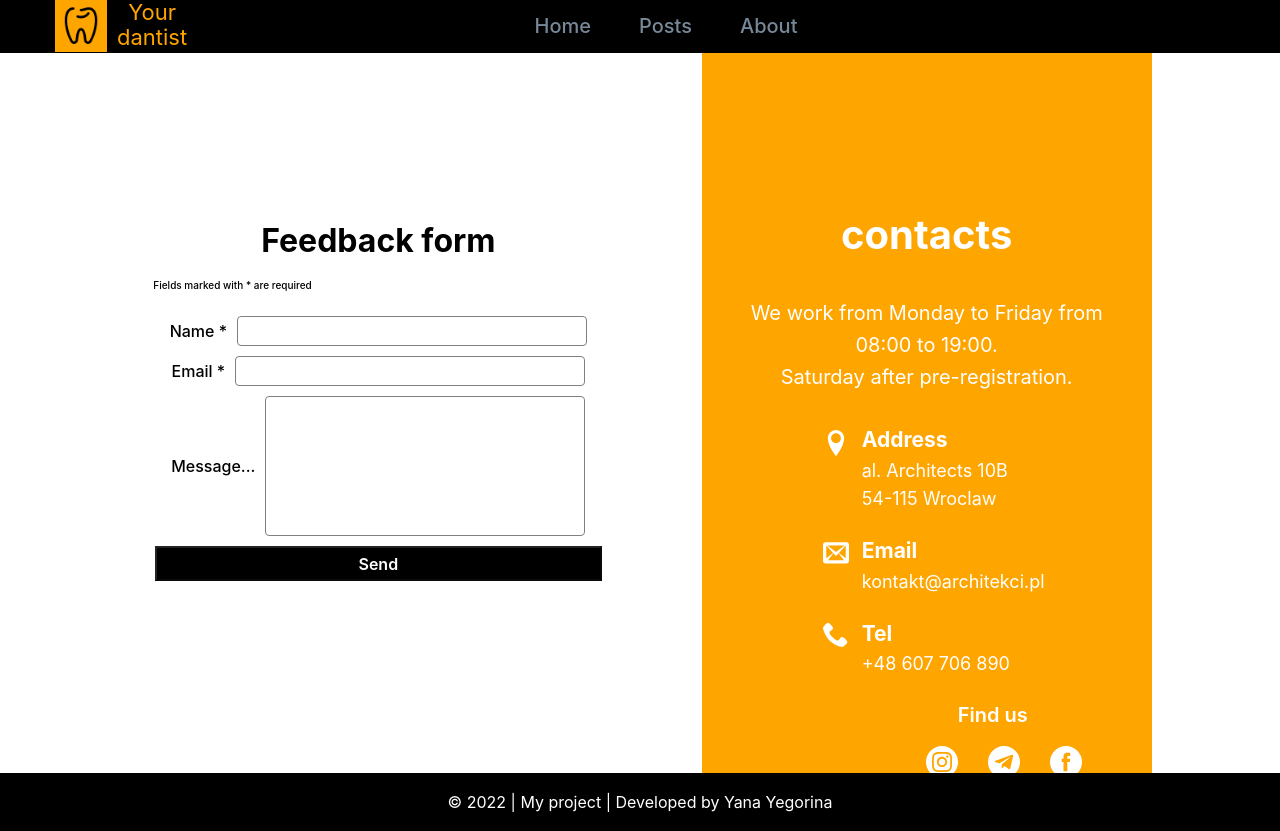
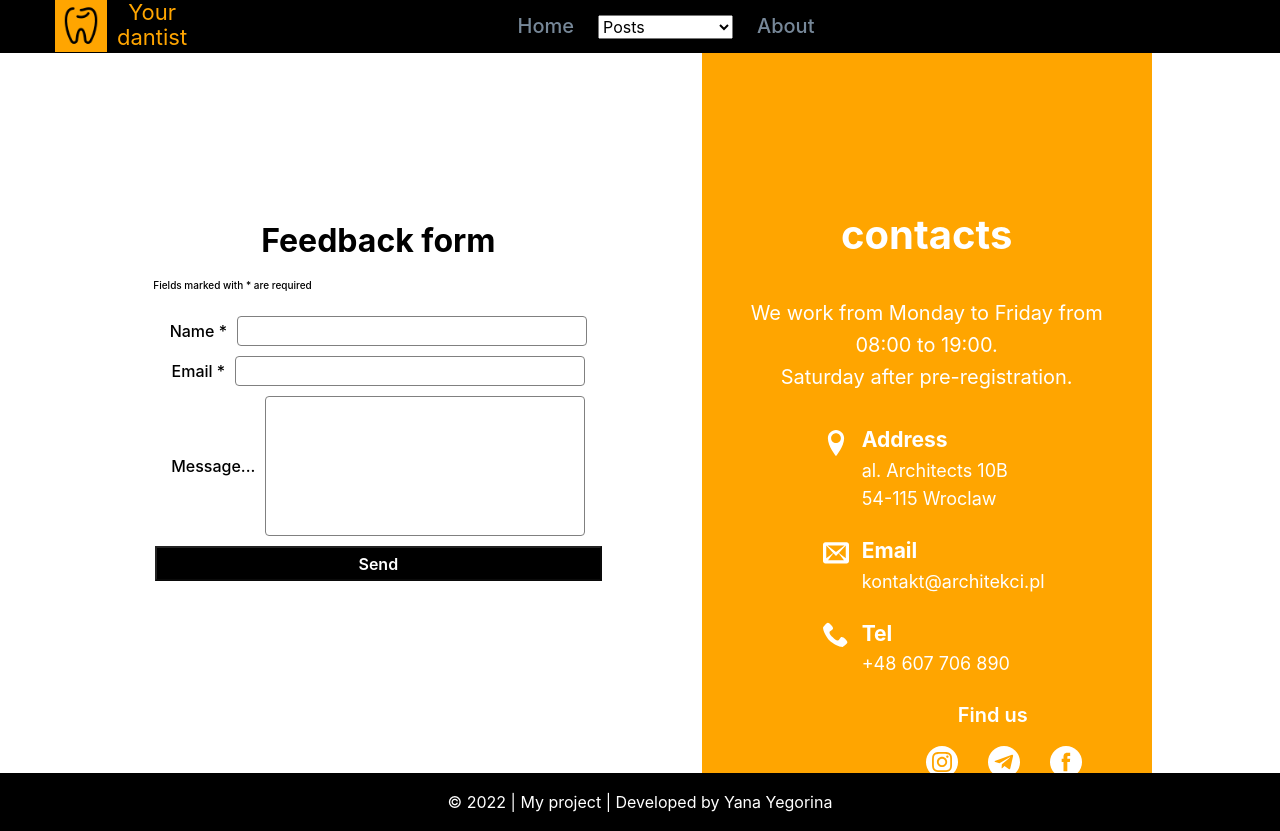
Before and after one commit to Yana-Yeg/Stomatology, a React (Create React App) app: page /about in a window 1280 px wide. Built offline with nearby package versions, Linux system fonts and the light colour scheme.

Commit message:
menu (((

```diff
--- a/src/App.jsx
+++ b/src/App.jsx
@@ -12,9 +12,12 @@ function App() {
     <Routes>
       <Route path="/" element={<Nav />}>
         <Route index element={<HomePage />} />
-        <Route path="posts" element={<PostsPage />} />
-        <Route path="posts/:id" element={<SinglePostsPage />} />
-        <Route path="posts/:id/edit" element={<EditPost />} />
+        <Route>
+          <Route path="/new1" element={<PostsPage />} />
+          <Route path="/new2" element={<SinglePostsPage />} />
+          <Route path="/new3" element={<EditPost />} />
+          <Route path="/new4" element={<EditPost />} />
+        </Route>
         <Route path="about" element={<AboutPage />} />
         <Route path="*" element={<NotFoundPage />} />
       </Route>
--- a/src/components/--navigation/Navigation/Header/Header.jsx
+++ b/src/components/--navigation/Navigation/Header/Header.jsx
@@ -11,6 +11,11 @@ const Header = () => {
   const toggleModal = () => {
     setIsOpenModal((prev) => !prev);
   };
+  const [value, setValue] = useState("");
+
+  function chengeSelect(e) {
+    setValue(e.target.value);
+  }
 
   return (
     <header>
@@ -25,7 +30,24 @@ const Header = () => {
 
           <div className={style.link_wrapper}>
             <CustomeLink to="/">Home</CustomeLink>
-            <CustomeLink to="/posts">Posts</CustomeLink>
+            {/* <CustomeLink to="/posts"> */}
+            {/* Posts */}
+            <select value={value} onChange={chengeSelect}>
+              <option>Posts</option>
+              <option>
+                <CustomeLink to="/new1">New1</CustomeLink>
+              </option>
+              <option>
+                <CustomeLink to="/new2">New2</CustomeLink>
+              </option>
+              <option>
+                <CustomeLink to="/new3">New3</CustomeLink>
+              </option>
+              <option>
+                <CustomeLink to="/new4">New4</CustomeLink>
+              </option>
+            </select>
+            {/* </CustomeLink> */}
             <CustomeLink to="/about">About</CustomeLink>
           </div>
           {/* className={style.Section1 + " " + style.Section2} */}
```
